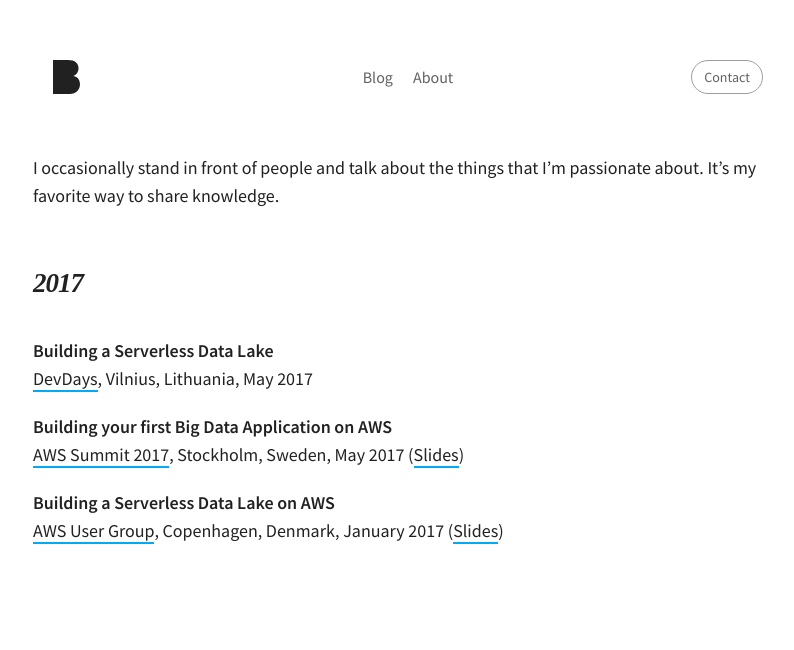
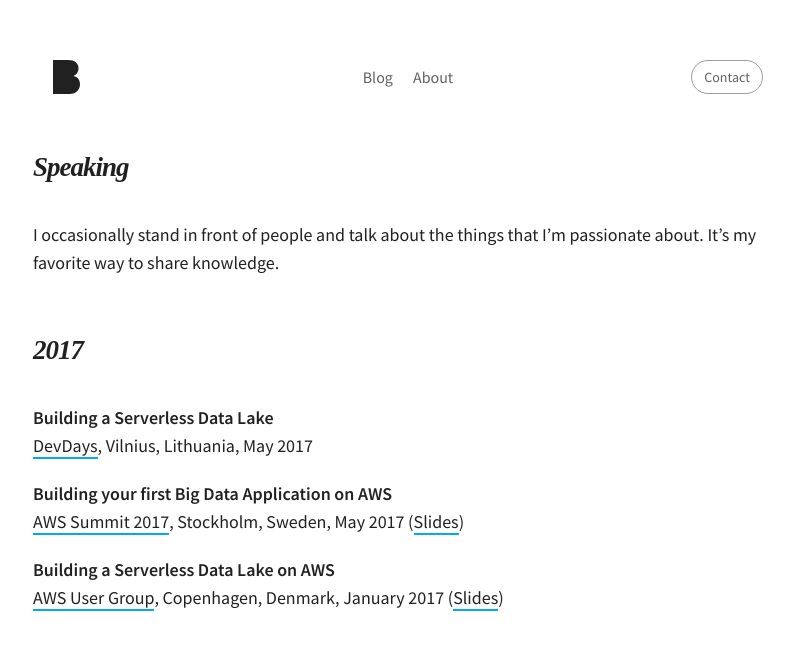
Before and after one commit to martinbuberl/martinbuberl.github.io, a Jekyll site: the page built from speaking.md, in a window 1280 px wide. Shown: the top 650 px of the page, without its empty margins (232-1026 px from the left). Built offline with Jekyll 4.4.1, drawn with Linux system fonts in a browser that asks for light colours; nearby versions of some CDN libraries; some web fonts are replaced.

Commit message:
Added headline

```diff
--- a/speaking.md
+++ b/speaking.md
@@ -4,6 +4,8 @@ navigation: "speaking"
 title:  "Speaking"
 permalink: /speaking/
 ---
+
+<h2 id="speaking" class="has-permalink">Speaking<a class="permalink" title="Permalink" href="#speaking">#</a></h2>
 
 I occasionally stand in front of people and talk about the things that I'm passionate about. It's my favorite way to share knowledge.
 
```
